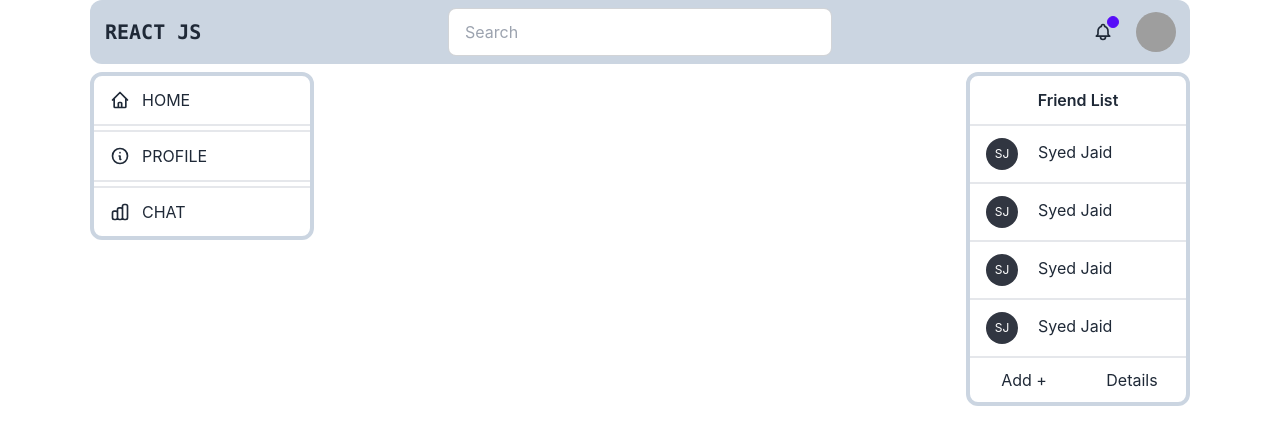
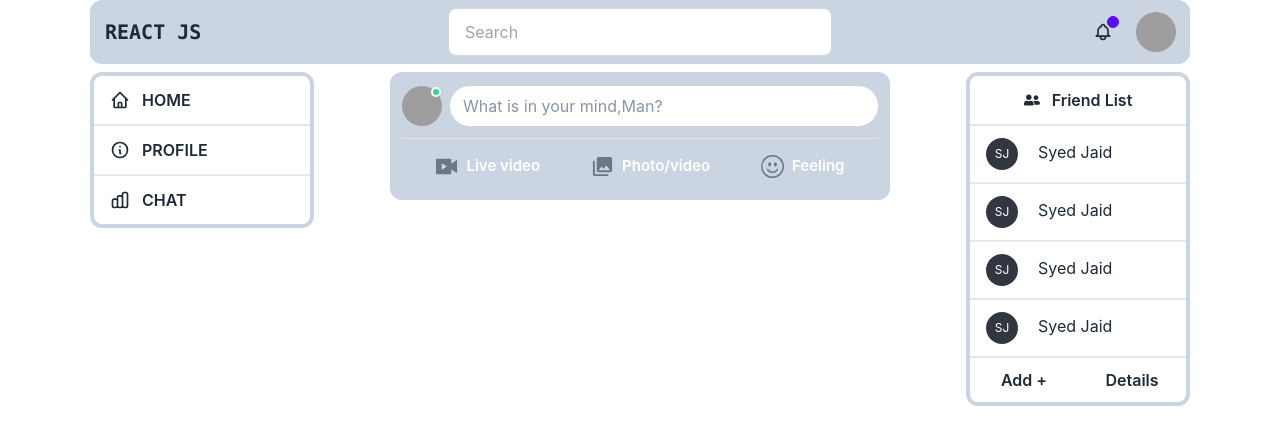
Before and after one commit to syed-jaid/React-Recap-All, a React (Create React App) app: page / in a window 1280 px wide. Shown: the top 444 px of the page. Built offline with nearby package versions, Linux system fonts and the light colour scheme; grey boxes are pictures that could not be loaded.

Commit message:
left and right side and add post part is done

```diff
--- /dev/null
+++ b/src/Components/Home/AddPost.js
@@ -0,0 +1,38 @@
+import React from 'react';
+import { RiLiveFill } from 'react-icons/ri';
+import { MdPhotoLibrary } from 'react-icons/md';
+import { BsEmojiSmile } from 'react-icons/bs';
+
+const AddPost = () => {
+    return (
+        <div className='mt-2 Add-post-main-div'>
+            <div className='Add-post-div'>
+                <div class="avatar online ">
+                    <div class="w-10 rounded-full">
+                        <img src="https://placeimg.com/192/192/people" alt='' />
+                    </div>
+                </div>
+                <div className='post-button ml-2'>
+                    <p>What is in your mind,Man?</p>
+                </div>
+            </div>
+            <hr />
+            <div className='mt-2 p-2 flex items-center justify-around'>
+                <div className='add-another'>
+                    <RiLiveFill className='adding-icon' />
+                    <small>Live video</small>
+                </div>
+                <div className='add-another'>
+                    <MdPhotoLibrary className='adding-icon' />
+                    <small>Photo/video</small>
+                </div>
+                <div className='add-another'>
+                    <BsEmojiSmile className='adding-icon' />
+                    <small>Feeling</small>
+                </div>
+            </div>
+        </div>
+    );
+};
+
+export default AddPost;
--- a/src/Components/Home/Center.js
+++ b/src/Components/Home/Center.js
@@ -1,9 +1,10 @@
 import React from 'react';
+import AddPost from './AddPost';
 
 const Center = () => {
     return (
         <div className='Home-scroll-part'>
-
+            <AddPost />
         </div>
     );
 };
--- a/src/Components/Home/Home.css
+++ b/src/Components/Home/Home.css
@@ -6,6 +6,49 @@
 
 .Home-scroll-part {
     max-width: 600px;
+}
+
+/* center add post  */
+
+.Add-post-main-div {
+    width: 500px;
+    padding: 14px 12px;
+    background-color: #cbd5e1;
+    border-radius: 12px;
+}
+
+.Add-post-div {
+    display: flex;
+    margin-bottom: 12px;
+}
+
+.post-button {
+    background-color: #ffffff;
+    width: 100%;
+    padding: 8px 13px;
+    border-radius: 20px;
+}
+
+.post-button p {
+    color: #8c95a5;
+}
+
+.add-another {
+    display: flex;
+    align-items: center;
+    justify-content: center;
+}
+
+.add-another small {
+    font-size: 15px;
+    color: #ffffff;
+    font-weight: 600;
+}
+
+.adding-icon {
+    font-size: 23px;
+    color: #6c7687;
+    margin-right: 8px;
 }
 
 /* Right side  */
--- a/src/Components/Home/Left.js
+++ b/src/Components/Home/Left.js
@@ -3,21 +3,21 @@ import React from 'react';
 const Left = () => {
     return (
         <div>
-            <ul class="menu bg-base-100 w-56 mt-2 border-[4px] border-[#cbd5e1] rounded-xl">
-                <li className='border-b-[2px] border-base-400 mb-[4px]'>
-                    <a>
+            <ul class="menu bg-base-100 w-56 mt-2 border-[4px] border-[#cbd5e1] rounded-xl  font-semibold">
+                <li className='border-b-[2px] border-base-400'>
+                    <a href='/'>
                         <svg xmlns="http://www.w3.org/2000/svg" class="h-5 w-5" fill="none" viewBox="0 0 24 24" stroke="currentColor"><path stroke-linecap="round" stroke-linejoin="round" stroke-width="2" d="M3 12l2-2m0 0l7-7 7 7M5 10v10a1 1 0 001 1h3m10-11l2 2m-2-2v10a1 1 0 01-1 1h-3m-6 0a1 1 0 001-1v-4a1 1 0 011-1h2a1 1 0 011 1v4a1 1 0 001 1m-6 0h6" /></svg>
                         HOME
                     </a>
                 </li>
-                <li className='border-y-[2px] border-base-400 mb-[4px]'>
-                    <a>
+                <li className=''>
+                    <a href='/'>
                         <svg xmlns="http://www.w3.org/2000/svg" class="h-5 w-5" fill="none" viewBox="0 0 24 24" stroke="currentColor"><path stroke-linecap="round" stroke-linejoin="round" stroke-width="2" d="M13 16h-1v-4h-1m1-4h.01M21 12a9 9 0 11-18 0 9 9 0 0118 0z" /></svg>
                         PROFILE
                     </a>
                 </li>
                 <li className='border-t-[2px] border-base-400'>
-                    <a>
+                    <a href='/'>
                         <svg xmlns="http://www.w3.org/2000/svg" class="h-5 w-5" fill="none" viewBox="0 0 24 24" stroke="currentColor"><path stroke-linecap="round" stroke-linejoin="round" stroke-width="2" d="M9 19v-6a2 2 0 00-2-2H5a2 2 0 00-2 2v6a2 2 0 002 2h2a2 2 0 002-2zm0 0V9a2 2 0 012-2h2a2 2 0 012 2v10m-6 0a2 2 0 002 2h2a2 2 0 002-2m0 0V5a2 2 0 012-2h2a2 2 0 012 2v14a2 2 0 01-2 2h-2a2 2 0 01-2-2z" /></svg>
                         CHAT
                     </a>
--- a/src/Components/Home/Right.js
+++ b/src/Components/Home/Right.js
@@ -1,11 +1,12 @@
 import React from 'react';
+import { FaUserFriends } from 'react-icons/fa';
 
 const Right = () => {
     return (
         <div>
             <ul class="menu bg-base-100 w-56 mt-2 border-[4px] border-[#cbd5e1] rounded-xl">
                 <li className='   w-full '>
-                    <a className='mx-auto font-semibold'>Friend List</a>
+                    <a className='mx-auto font-semibold' href='/'><FaUserFriends /> Friend List</a>
                 </li>
                 <li className='border-t-[2px] border-base-400 '>
                     <div className="avatar placeholder d-flex items-center">
@@ -39,7 +40,7 @@ const Right = () => {
                         <a href="/" className='mb-1 ml-2'>Syed Jaid</a>
                     </div>
                 </li>
-                <div className='border-t-[2px] border-base-400 friend-bottom-part '>
+                <div className='border-t-[2px] border-base-400 friend-bottom-part  font-semibold'>
                     <a href="/">Add +</a>
 
                     <a href="/">Details</a>
--- a/src/Components/Reuseabale-components/Navbar.js
+++ b/src/Components/Reuseabale-components/Navbar.js
@@ -35,7 +35,7 @@ const Navbar = () => {
                 </button>
                 <label tabIndex="0" className="btn btn-ghost btn-circle avatar">
                     <div className="w-10 rounded-full">
-                        <img src="https://placeimg.com/80/80/people" />
+                        <img src="https://placeimg.com/80/80/people" alt='person img' />
                     </div>
                 </label>
             </div>
```
